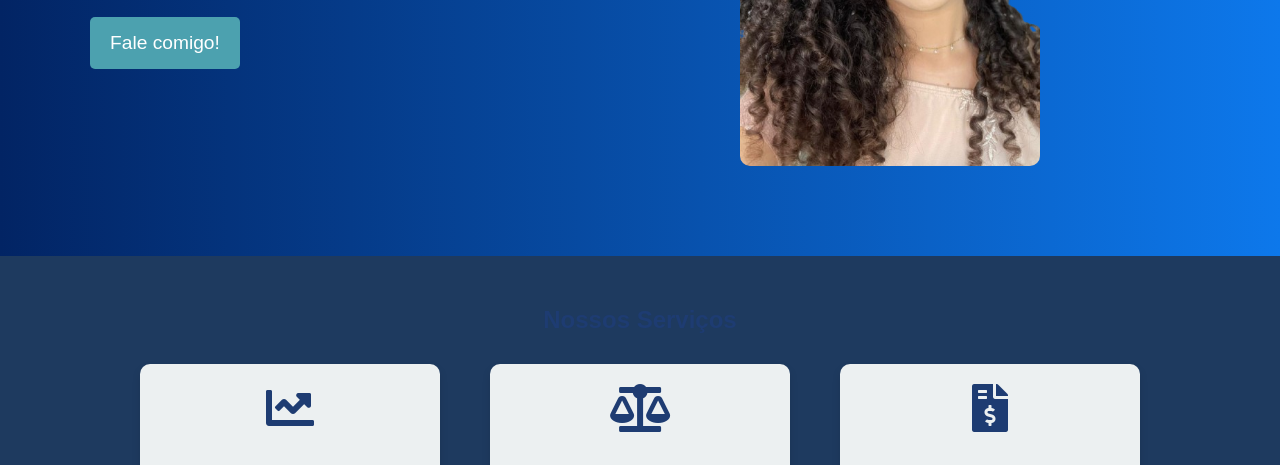
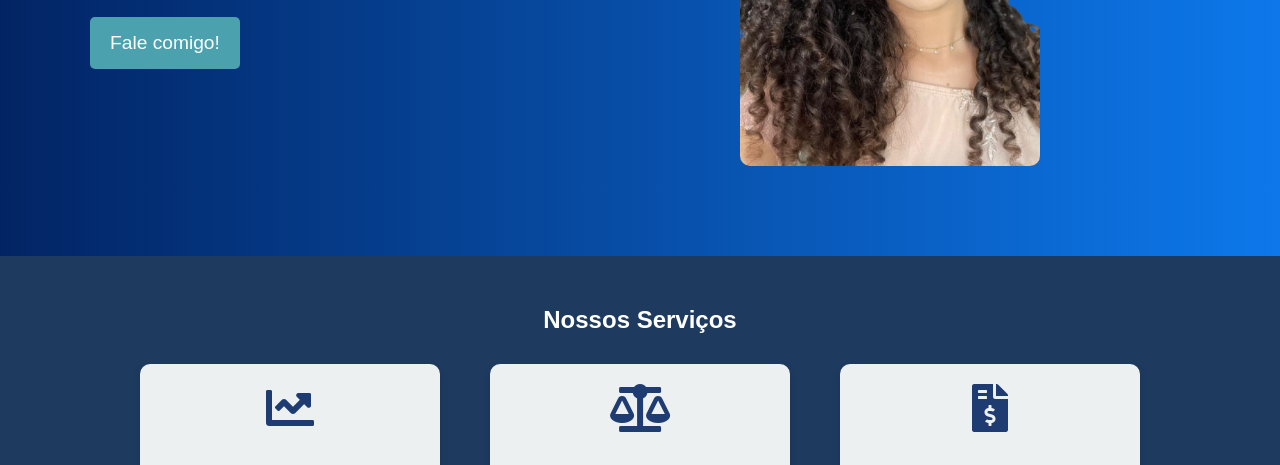
Before and after one commit to Marcos-Kaue/contabilidade, a plain HTML site: page index.html in a window 1280 px wide. Shown: the part 324-789 px from the top of the page. Drawn offline with nearby package versions, Linux system fonts and the light colour scheme.

Commit message:
ATUALIZEI

```diff
--- a/style.css
+++ b/style.css
@@ -140,7 +140,7 @@ section {
 }
 
 #services h2 {
-    color: #1e3c72;
+    color: white;
     margin-bottom: 30px;
 }
 
```
